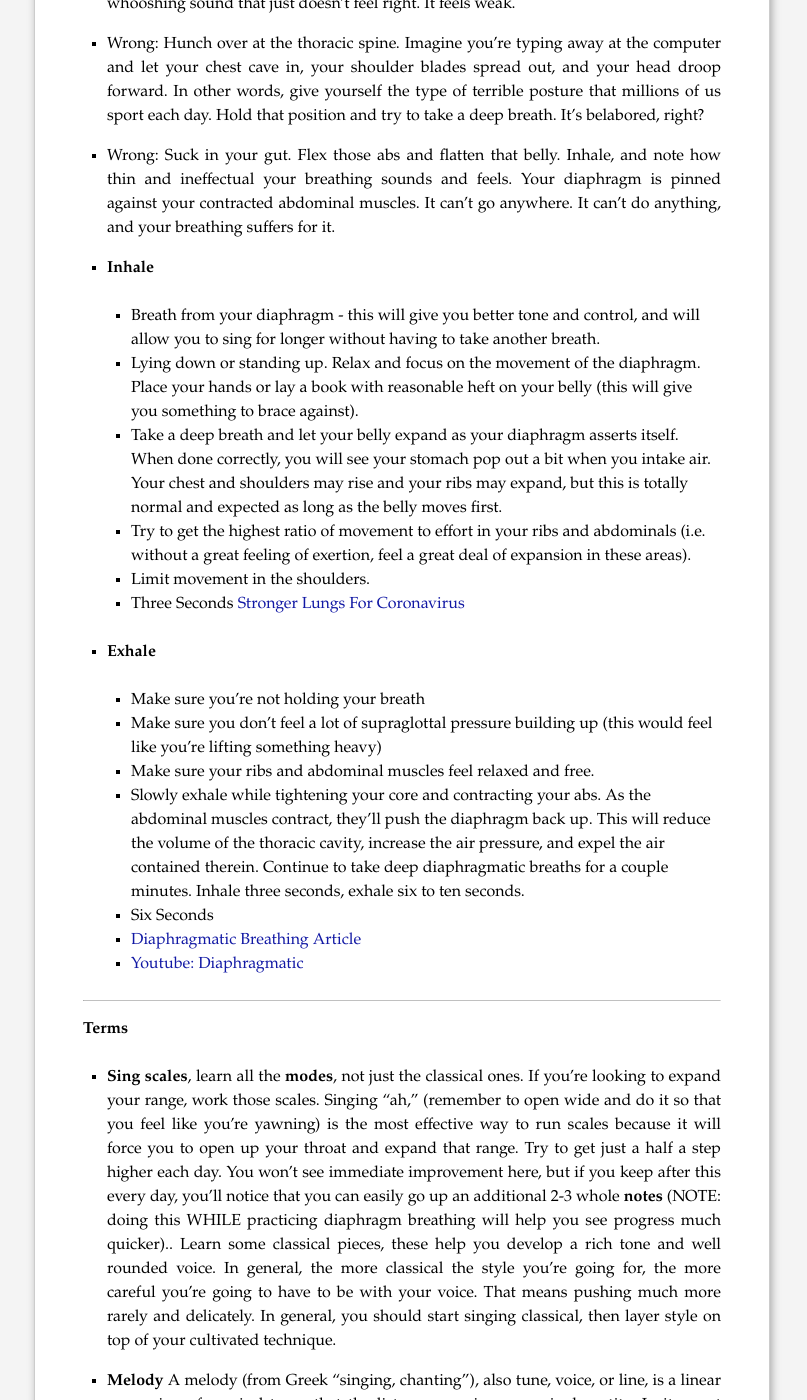
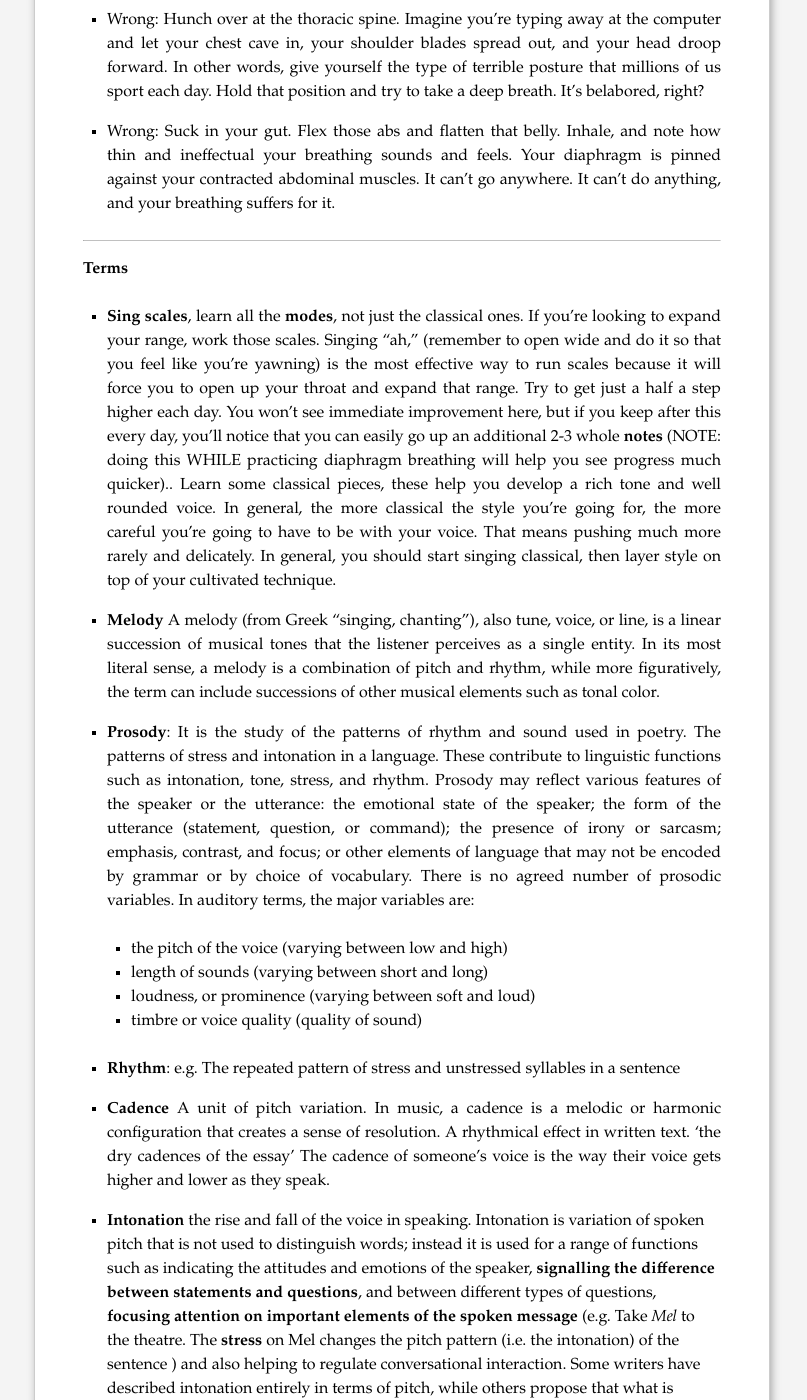
Before and after one commit to piyushahuja/piyushahuja.github.io, a Jekyll site: the page built from _posts/guides/2019-03-11-voice.md, in a window 1280 px wide and 1400 px high, scrolled down 760 px. Shown: the whole window, without its empty margins (238-1045 px from the left). Built offline with Jekyll 4.4.1, drawn with Linux system fonts in a browser that asks for light colours; comment, search, counter and statistics services are not loaded; some of the changed text lies outside the part shown.

Commit message:
auto deployed

```diff
--- a/_posts/guides/2019-03-11-voice.md
+++ b/_posts/guides/2019-03-11-voice.md
@@ -15,13 +15,15 @@
 -  Do the lip drill (Bruhbuhrbuhr sound till out of breath, increase duration per workout, do with finger supporting th cheeks) and tongue drill and bah-dah-gah pah-dah-gah (repeat with boh, boo, bee, bay) and mah-nah-lah-thah-vah-zah, QEQR, low humming,
 
 - [Wellcome Collection](https://www.youtube.com/watch?v=_VYaEma4G5s&list=UUQHcvhpkH0z5lFd2LbKzIBQ&index=38)
+    - Three Seconds [Stronger Lungs For Coronavirus](https://www.youtube.com/watch?v=HwLzAdriec0&feature=youtu.be&fbclid=IwAR1mwJz5IgIaByj8kg54CQ38sxBB0N44ca1x1rfyVOlaMZA5Hyr_2-KLjPo)
+ * [Diaphragmatic Breathing Article](https://my.clevelandclinic.org/health/articles/9445-diaphragmatic-breathing)
+    * [Youtube: Diaphragmatic](https://www.youtube.com/watch?v=hmi6sNG9ttM)
 
 ----
 
 # Breathing
 
 
-Breathing correctly means you are efficiently producing tone, using your diaphragm muscles properly, phrasing your lines well, and turning your entire body into an instrument.  To do this consistently, you may need to learn a lot of physical adjustments to make in order to get to the point where you're breathing effortlessly and producing tone.  "An expert keeps trying until he gets it right.  A master keeps trying until he can't get it wrong."
 
 - Wrong: Stand in front of a mirror and take a quick, deep breath in. Did you notice your shoulders shrug upward when you did that?
 
@@ -30,23 +32,6 @@
 - Wrong: Hunch over at the thoracic spine. Imagine you’re typing away at the computer and let your chest cave in, your shoulder blades spread out, and your head droop forward. In other words, give yourself the type of terrible posture that millions of us sport each day. Hold that position and try to take a deep breath. It’s belabored, right?
 
 - Wrong: Suck in your gut. Flex those abs and flatten that belly. Inhale, and note how thin and ineffectual your breathing sounds and feels. Your diaphragm is pinned against your contracted abdominal muscles. It can’t go anywhere. It can’t do anything, and your breathing suffers for it.
-
-- **Inhale**
-    - Breath from your diaphragm - this will give you better tone and control, and will allow you to sing for longer without having to take another breath.
-    - Lying down or standing up. Relax and focus on the movement of the diaphragm. Place your hands or lay a book with reasonable heft on your belly (this will give you something to brace against).
-    -  Take a deep breath and let your belly expand as your diaphragm asserts itself. When done correctly, you will see your stomach pop out a bit when you intake air.  Your chest and shoulders may rise and your ribs may expand, but this is totally normal and expected as long as the belly moves first.
-    - Try to get the highest ratio of movement to effort in your ribs and abdominals (i.e. without a great feeling of exertion, feel a great deal of expansion in these areas).
-    - Limit movement in the shoulders.
-    - Three Seconds [Stronger Lungs For Coronavirus](https://www.youtube.com/watch?v=HwLzAdriec0&feature=youtu.be&fbclid=IwAR1mwJz5IgIaByj8kg54CQ38sxBB0N44ca1x1rfyVOlaMZA5Hyr_2-KLjPo)
-
-- **Exhale**
-    -  Make sure you're not holding your breath
-    -  Make sure you don't feel a lot of supraglottal pressure building up (this would feel like you're lifting something heavy)
-    -  Make sure your ribs and abdominal muscles feel relaxed and free.
-    -  Slowly exhale while tightening your core and contracting your abs. As the abdominal muscles contract, they’ll push the diaphragm back up. This will reduce the volume of the thoracic cavity, increase the air pressure, and expel the air contained therein. Continue to take deep diaphragmatic breaths for a couple minutes. Inhale three seconds, exhale six to ten seconds.
-    - Six Seconds
-    * [Diaphragmatic Breathing Article](https://my.clevelandclinic.org/health/articles/9445-diaphragmatic-breathing)
-    * [Youtube: Diaphragmatic](https://www.youtube.com/watch?v=hmi6sNG9ttM)
 
 
 -----
```
